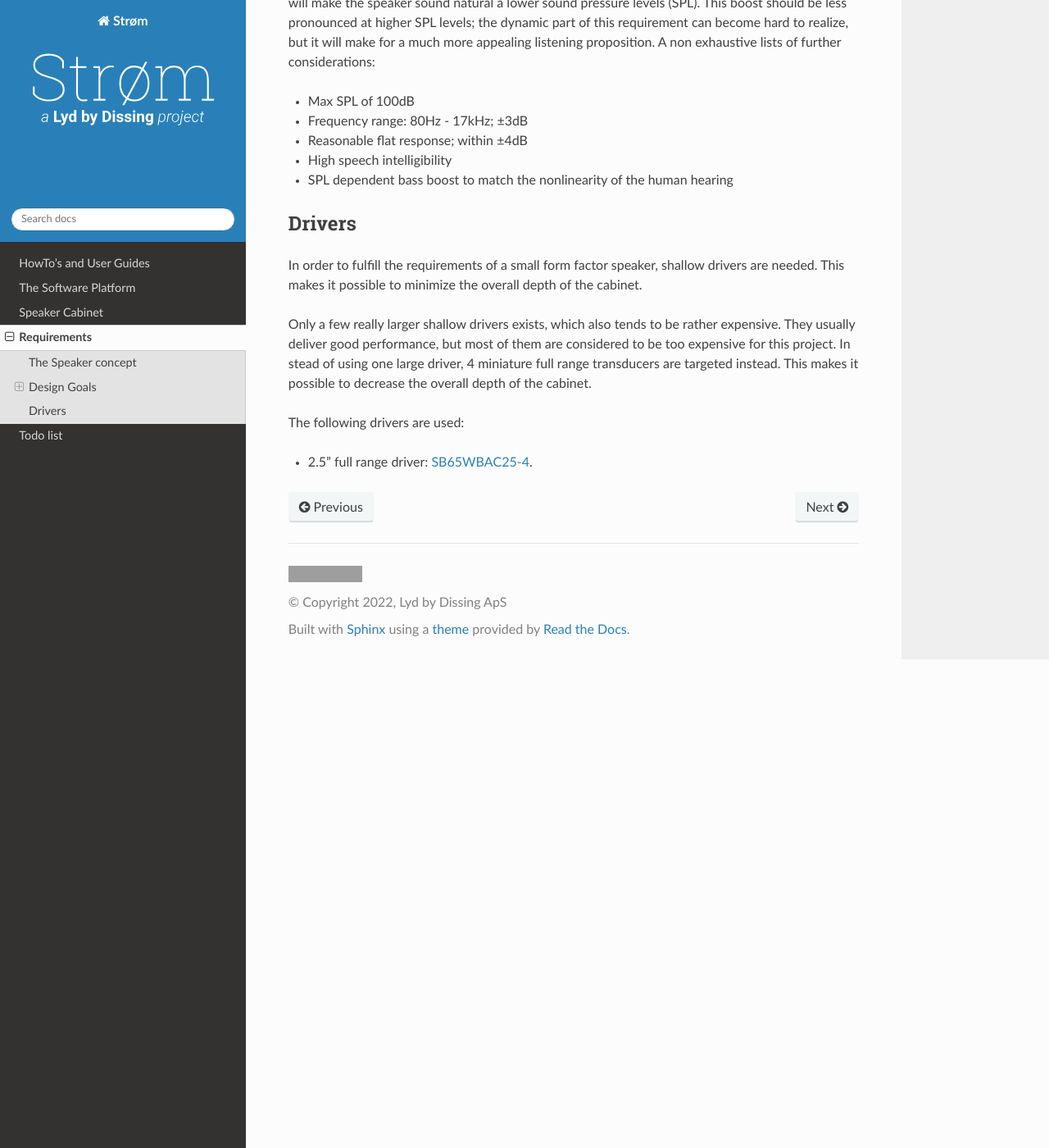
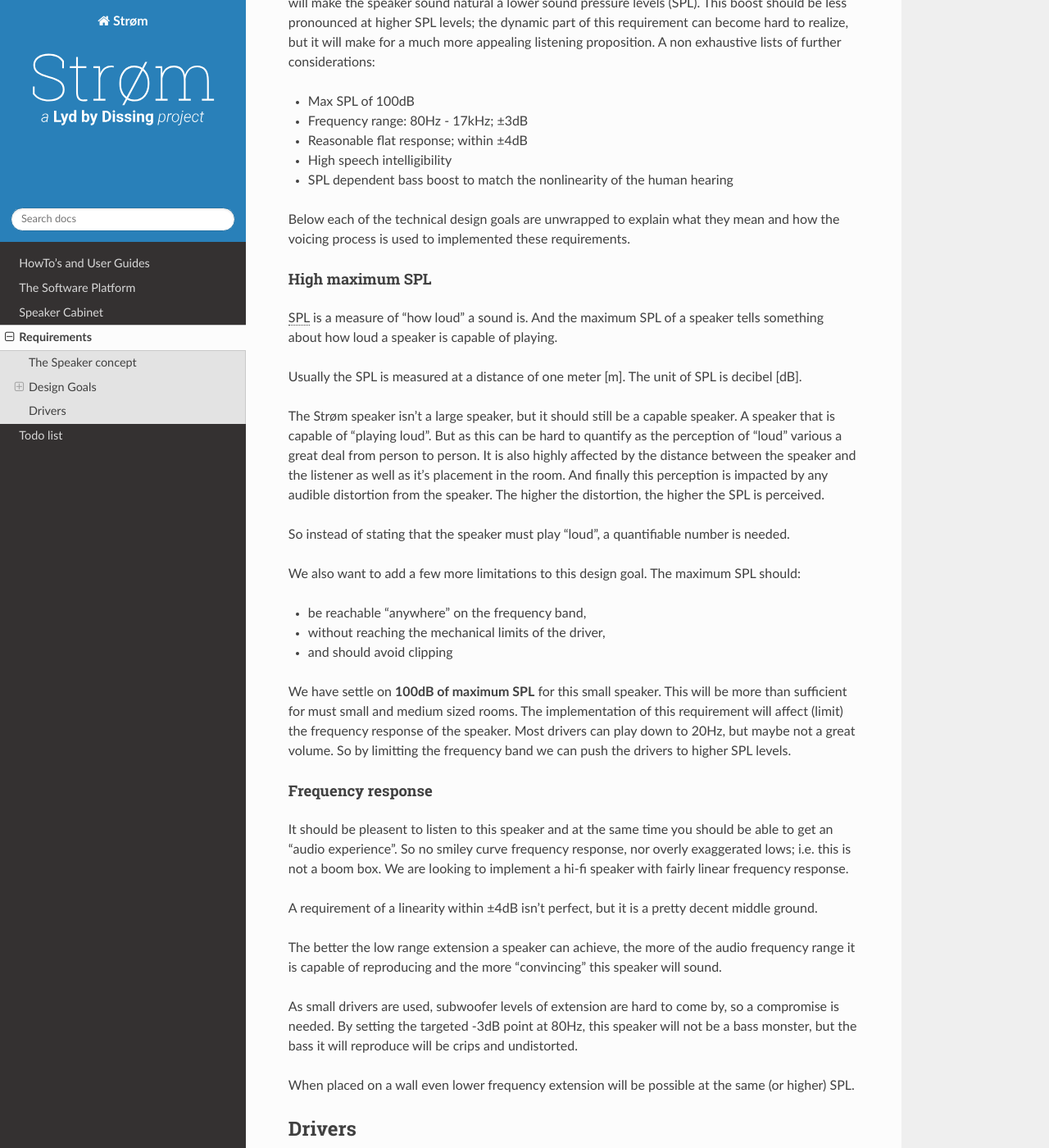
Before and after one commit to LydByDissing/stroem, a Sphinx documentation site: the page built from docs/source/requirements.rst, in a window 1280 px wide and 1400 px high, scrolled down 1390 px. Shown: the whole window at 82% size. Built offline with Sphinx 7.4.7 and the Read the Docs theme 2.0.0, drawn with Linux system fonts in a browser that asks for light colours; grey boxes are pictures that could not be loaded.

Commit message:
rephrasing the voicing section

```diff
--- a/docs/source/requirements.rst
+++ b/docs/source/requirements.rst
@@ -60,6 +60,43 @@
 
 .. acoustic-requirements-end
 
+Below each of the technical design goals are unwrapped to explain what they mean and how the voicing process is used to implemented these requirements.
+
+High maximum SPL
+----------------
+:abbr:`SPL (Sound Pressure Level)` is a measure of "how loud" a sound is. And the maximum SPL of a speaker tells something about how loud a speaker is capable of playing.
+
+Usually the SPL is measured at a distance of one meter [m]. The unit of SPL is decibel [dB].
+
+The Strøm speaker isn't a large speaker, but it should still be a capable speaker. A speaker that is capable of "playing loud". But as this can be hard to quantify as the perception of "loud" various a great deal from person to person. It is also highly affected by the distance between the speaker and the listener as well as it's placement in the room.
+And finally this perception is impacted by any audible distortion from the speaker. The higher the distortion, the higher the SPL is perceived.
+
+So instead of stating that the speaker must play "loud", a quantifiable number is needed.
+
+We also want to add a few more limitations to this design goal. The maximum SPL should:
+
+* be reachable "anywhere" on the frequency band,
+
+* without reaching the mechanical limits of the driver,
+
+* and should avoid clipping
+
+We have settle on **100dB of maximum SPL** for this small speaker. This will be more than sufficient for must small and medium sized rooms.
+The implementation of this requirement will affect (limit) the frequency response of the speaker. Most drivers can play down to 20Hz, but maybe not a great volume. So by limitting the frequency band we can push the drivers to higher SPL levels.
+
+Frequency response
+------------------
+
+It should be pleasent to listen to this speaker and at the same time you should be able to get an "audio experience". So no smiley curve frequency response, nor overly exaggerated lows; i.e. this is not a boom box. We are looking to implement a hi-fi speaker with fairly linear frequency response.
+
+A requirement of a linearity within ±4dB isn't perfect, but it is a pretty decent middle ground.
+
+The better the low range extension a speaker can achieve, the more of the audio frequency range it is capable of reproducing and the more "convincing" this speaker will sound.
+
+As small drivers are used, subwoofer levels of extension are hard to come by, so a compromise is needed. By setting the targeted -3dB point at 80Hz, this speaker will not be a bass monster, but the bass it will reproduce will be crips and undistorted.
+
+When placed on a wall even lower frequency extension will be possible at the same (or higher) SPL.
+
 Drivers
 =======
 In order to fulfill the requirements of a small form factor speaker, shallow drivers are needed. This makes it possible to minimize the overall depth of the cabinet.
```
Also changed, not shown: docs/source/guides/voicing.rst (+22 -43 lines), 1 other file.
